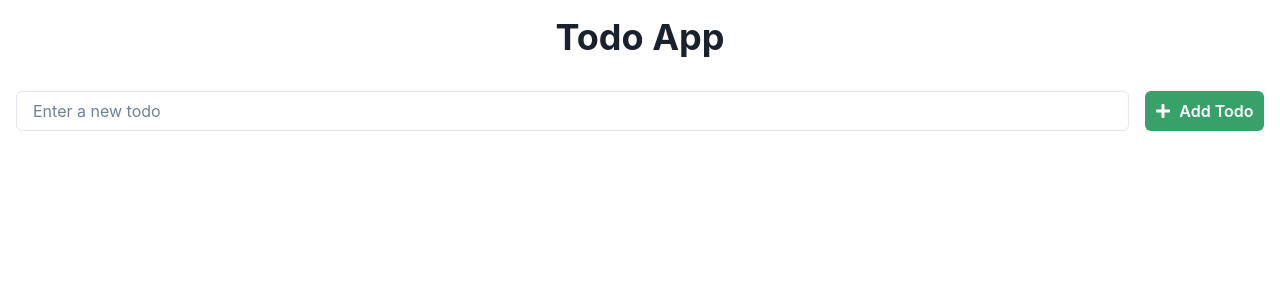
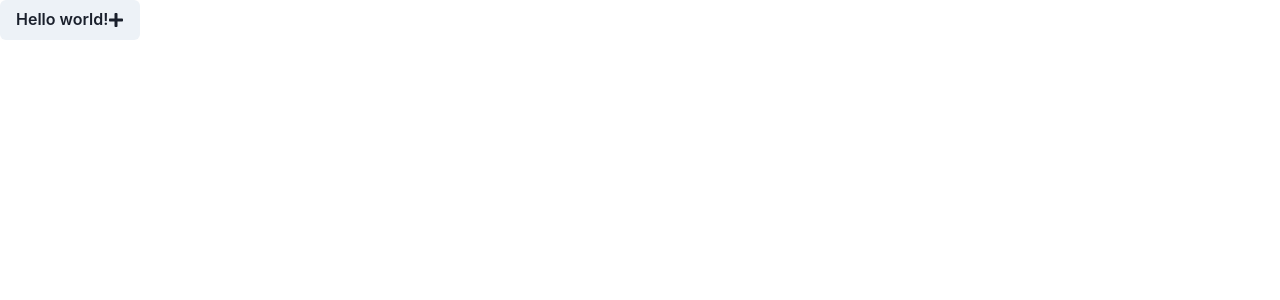
Before and after one commit to GPT-Engineer-App-Dev/mock-shuffle, a React (Vite) app: page / in a window 1280 px wide. Shown: the top 300 px of the page. Built offline with nearby package versions, Linux system fonts and the light colour scheme.

Commit message:
Use tech stack vite

```diff
--- a/src/pages/Index.jsx
+++ b/src/pages/Index.jsx
@@ -1,53 +1,15 @@
 // Complete the Index page component here
 // Use chakra-ui
-import { useState } from "react";
-import { Box, Heading, Input, Button, Flex, Spacer, IconButton, VStack, StackDivider, Text } from "@chakra-ui/react";
-import { FaPlus, FaTrash } from "react-icons/fa";
+import { Button } from "@chakra-ui/react"; // example
+import { FaPlus } from "react-icons/fa"; // example - use react-icons/fa for icons
 
 const Index = () => {
-  const [inputValue, setInputValue] = useState("");
-  const [todos, setTodos] = useState([]);
-
-  const handleInputChange = (e) => {
-    setInputValue(e.target.value);
-  };
-
-  const handleAddTodo = () => {
-    if (inputValue.trim() !== "") {
-      setTodos([...todos, inputValue]);
-      setInputValue("");
-    }
-  };
-
-  const handleDeleteTodo = (index) => {
-    const newTodos = todos.filter((_, i) => i !== index);
-    setTodos(newTodos);
-  };
-
+  // TODO: Create the website here!
   return (
-    <Box p={4}>
-      <Heading as="h1" size="xl" textAlign="center" mb={8}>
-        Todo App
-      </Heading>
-
-      <Flex mb={8}>
-        <Input value={inputValue} onChange={handleInputChange} placeholder="Enter a new todo" mr={4} />
-        <Button onClick={handleAddTodo} colorScheme="green" leftIcon={<FaPlus />}>
-          Add Todo
-        </Button>
-      </Flex>
-
-      <VStack divider={<StackDivider />} spacing={4} align="stretch">
-        {todos.map((todo, index) => (
-          <Flex key={index} p={4} shadow="md" borderWidth="1px" align="center">
-            <Text>{todo}</Text>
-            <Spacer />
-            <IconButton icon={<FaTrash />} onClick={() => handleDeleteTodo(index)} aria-label="Delete todo" />
-          </Flex>
-        ))}
-      </VStack>
-    </Box>
-  );
+    <Button>
+      Hello world! <FaPlus />
+    </Button>
+  ); // example
 };
 
 export default Index;
```
Also changed, not shown: 1 other file (tests, documents, lock files or other folders).
